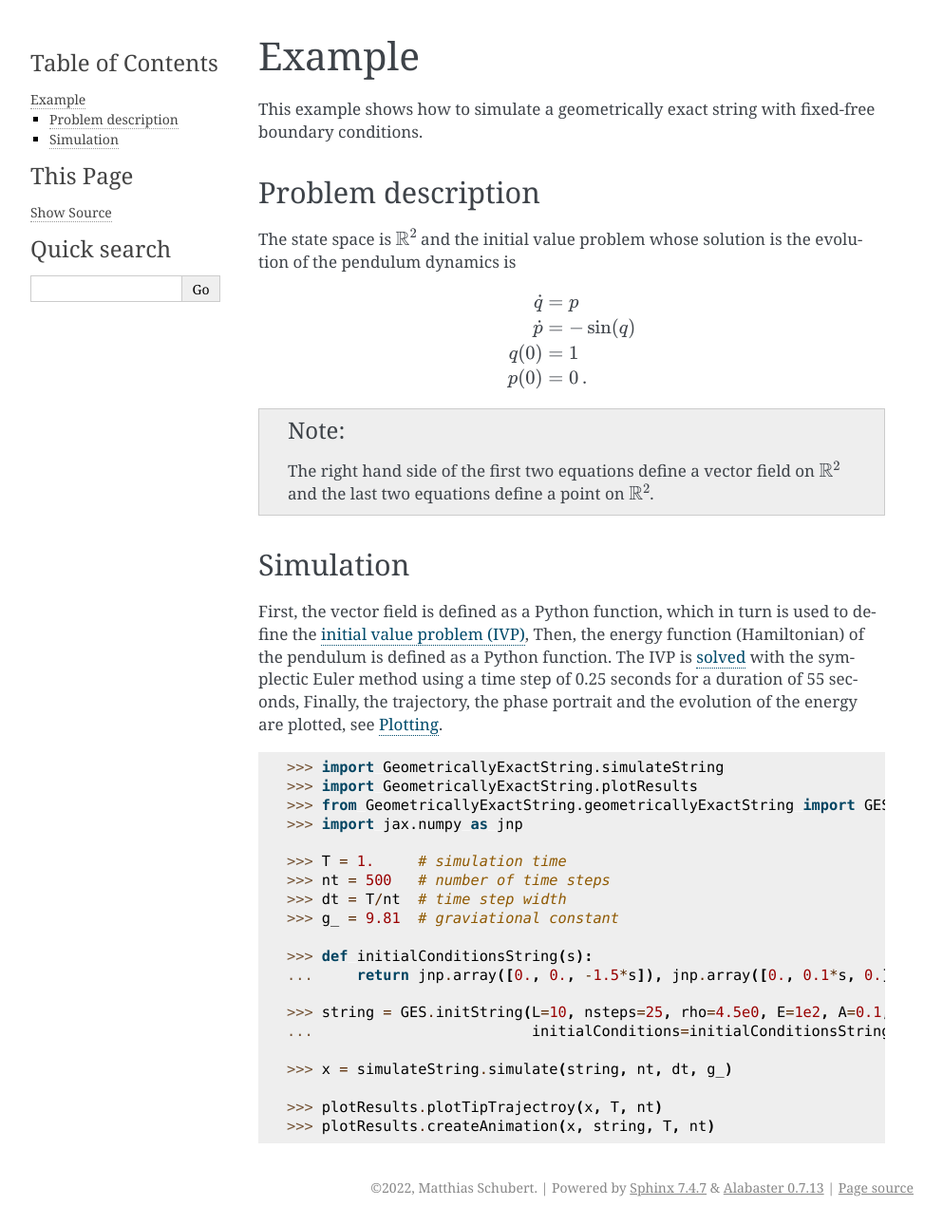
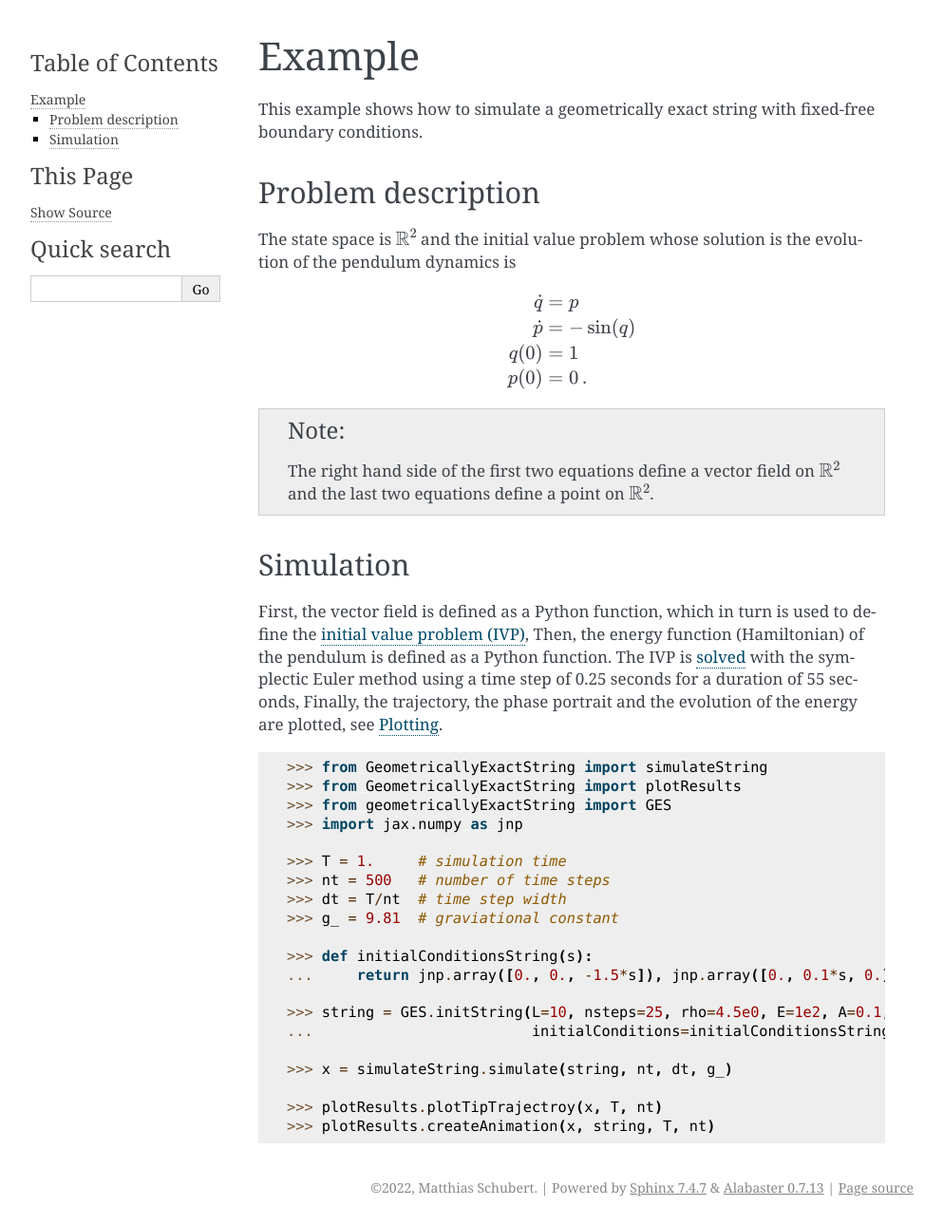
Before and after one commit to THREAD-3-2/GeometricallyExactString, a Sphinx documentation site: the page built from docs/example.rst, in a window 1280 px wide. Shown: the whole page at 95% size, without its empty margins (148-1141 px from the left). Built offline with Sphinx 7.4.7, drawn with Linux system fonts in a browser that asks for light colours.

Commit message:
change import in example

```diff
--- a/docs/example.rst
+++ b/docs/example.rst
@@ -44,9 +44,9 @@ see :ref:`plotting`.
 
 .. doctest::
 
-    >>> import GeometricallyExactString.simulateString
-    >>> import GeometricallyExactString.plotResults
-    >>> from GeometricallyExactString.geometricallyExactString import GES
+    >>> from GeometricallyExactString import simulateString
+    >>> from GeometricallyExactString import plotResults
+    >>> from geometricallyExactString import GES
     >>> import jax.numpy as jnp
 
     >>> T = 1.     # simulation time
```
